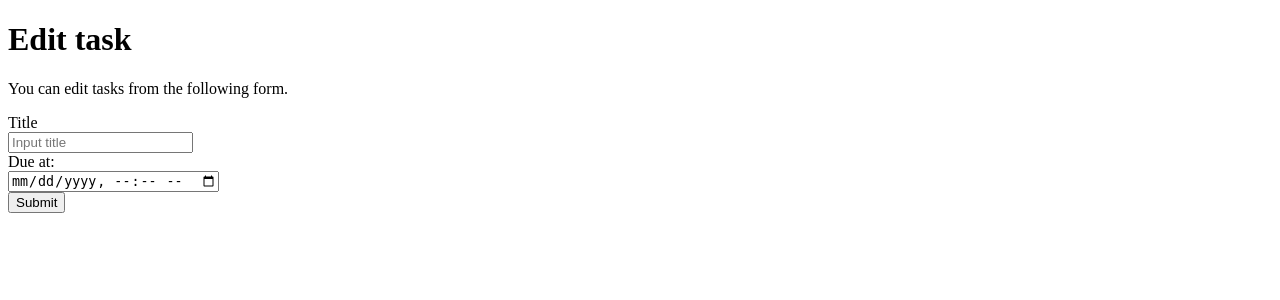
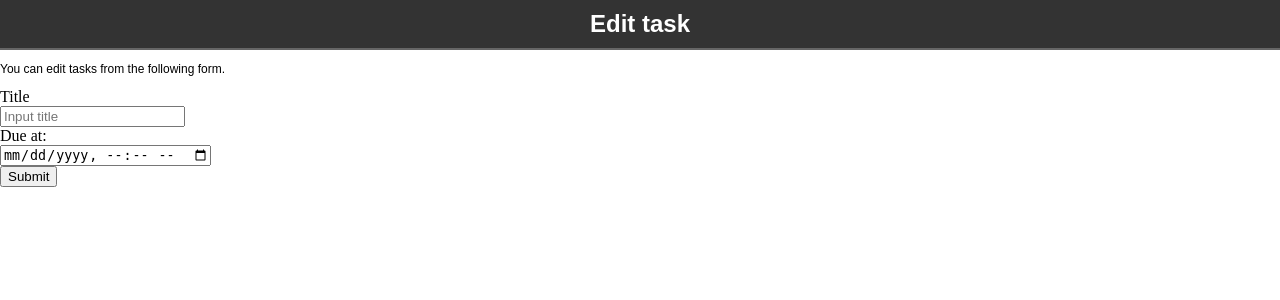
Before and after one commit to s1f102200693/django-test-exercise, a Django app: template todo/templates/todo/edit.html in a window 1280 px wide. Shown: the top 300 px of the page. Run offline with Django 4.2, Linux system fonts and the light colour scheme; the template is opened without the code that fills it, so the values that code supplies are empty.

Commit message:
cssを追加

```diff
--- a/todo/templates/todo/detail.html
+++ b/todo/templates/todo/detail.html
@@ -4,6 +4,7 @@
 
   <head>
     <title>To Do Application</title>
+    <link rel="stylesheet" type="text/css" href="edit.css">
     <meta charset="UTF-8">
     <meta name="author" content="INIAD">
   </head>
--- /dev/null
+++ b/todo/templates/todo/edit.css
@@ -0,0 +1,20 @@
+body {
+    margin: 0;
+  }
+
+  h1 {
+    margin: 0;
+    padding: 10px 0 10px 0;
+    border-bottom: solid 2px #666666;
+    font-family: sans-serif;
+    font-size: 24px;
+    text-align: center;
+    color: #ffffff;
+    background-color: #333333;
+  }
+
+
+  p {
+    font-family: sans-serif;
+    font-size: 12px;
+  }
--- a/todo/templates/todo/edit.html
+++ b/todo/templates/todo/edit.html
@@ -4,6 +4,7 @@
 
   <head>
     <title>To Do Application</title>
+    <link rel="stylesheet" type="text/css" href="edit.css">
     <meta charset="UTF-8">
     <meta name="author" content="INIAD">
   </head>
--- a/todo/templates/todo/index.html
+++ b/todo/templates/todo/index.html
@@ -4,6 +4,7 @@
 
   <head>
     <title>To Do Application</title>
+    <link rel="stylesheet" type="text/css" href="edit.css">
     <meta charset="UTF-8">
     <meta name="author" content="INIAD">
   </head>
```
